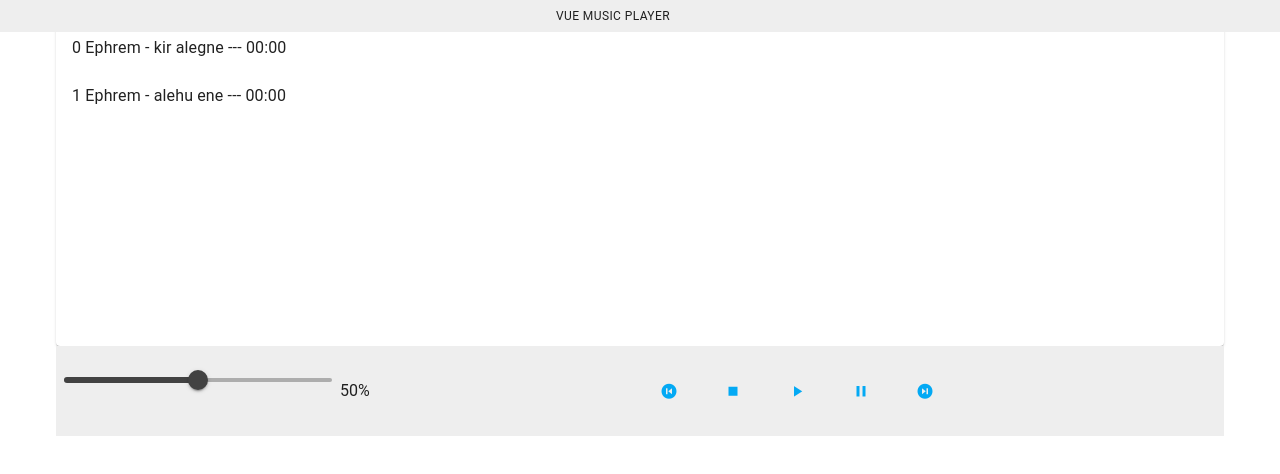
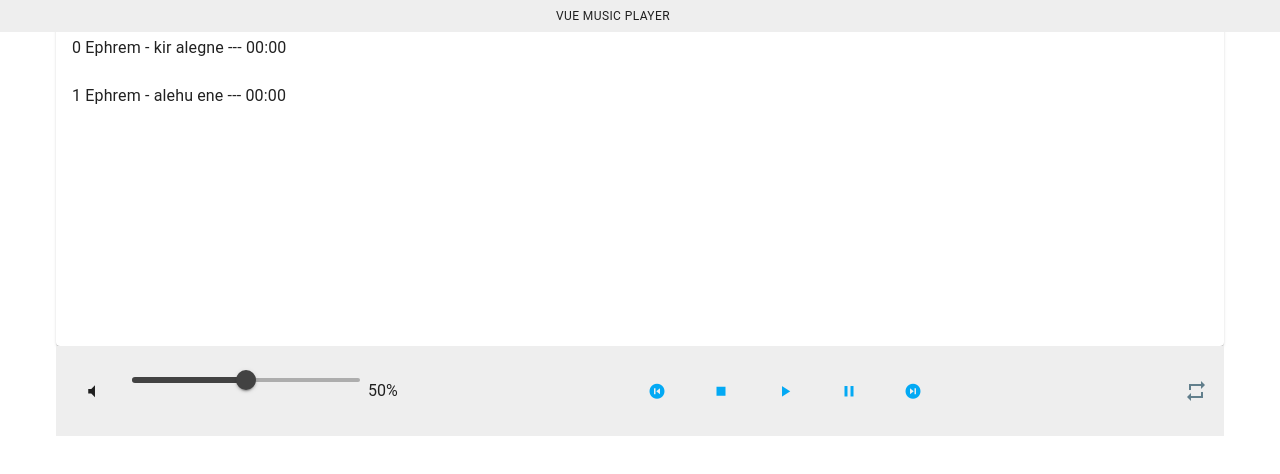
Before and after one commit to melese-jsi/mymusic, a Vue app: page / in a window 1280 px wide. Shown: the top 474 px of the page. Built offline with nearby package versions, Linux system fonts and the light colour scheme; no server answers.

Commit message:
new changes

```diff
--- a/src/App.vue
+++ b/src/App.vue
@@ -4,7 +4,7 @@
      <v-container>
       <player-title-bar-vue></player-title-bar-vue>
       <player-playlist-panel-vue :playlist="playlist" :selectedTrack="selectedTrack" @selecttrack="selectTrack" @playtrack="play"></player-playlist-panel-vue>
-       <player-controls-bars-vue  @playtrack="play" @pausetrack="pause" @stoptrack="stop" @skiptrack="skip"></player-controls-bars-vue>
+       <player-controls-bars-vue  @playtrack="play" @pausetrack="pause" @stoptrack="stop" @skiptrack="skip" :loop="loop" @toggleloop="toggleLoop"></player-controls-bars-vue>
      </v-container>
 
 
@@ -23,6 +23,18 @@ import PlayerTitleBarVue from './components/PlayerTitleBar.vue'
 
 
   export default {
+    data(){
+
+        return{
+          loop:false,
+          index:0,
+          selectedTrack : null,
+          playlist: [
+              {title: "kir alegne", artist: "Ephrem", howl: null, display: true},
+              {title: "alehu ene", artist: "Ephrem", howl: null, display: true}
+              ]
+        }
+    },
     components:{
       PlayerTitleBarVue,
       PlayerPlaylistPanelVue,
@@ -34,6 +46,10 @@ import PlayerTitleBarVue from './components/PlayerTitleBar.vue'
   }
 },
     methods:{
+      toggleLoop(loop){
+        this.loop = loop
+      },
+
       skip (direction) {
   let index = 0
   if (direction === "next") {
@@ -99,24 +115,21 @@ stop () {
   this.playing = false
 }
     },
-    data(){
 
-      return{
-        index:0,
-        selectedTrack : null,
-        playlist: [
-            {title: "kir alegne", artist: "Ephrem", howl: null, display: true},
-            {title: "alehu ene", artist: "Ephrem", howl: null, display: true}
-            ]
-      }
-    },
 
     created: function () {
   this.playlist.forEach( (track) => {
     let file = track.title.replace(/\s/g, "_")
     console.log(file)
     track.howl = new Howl({
-      src: [`./playlist/${file}.mp3`]
+      src: [`./playlist/${file}.mp3`],
+      onend: () => {
+        if (this.loop) {
+          this.play(this.index)
+        } else {
+          this.skip('next')
+        }
+     }
     })
 
   })
--- a/src/components/PlayerControlsBars.vue
+++ b/src/components/PlayerControlsBars.vue
@@ -1,7 +1,11 @@
 <template>
   <div>
     <v-toolbar  height=90>
-      <v-slider v-model="volume" @input="updateVolume(volume)" max="1" step="0.1"></v-slider>{{this.volume * 100 + '%'}}
+      <v-btn @click="toggleMute">
+        <v-icon v-show="!muted" icon="mdi-volume-low"></v-icon>
+        <v-icon v-show="muted" icon="mdi-volume-mute"></v-icon >
+    </v-btn>
+      <v-slider v-model="volume" @update:model-value="updateVolume(volume)" max="1" step="0.1"></v-slider>{{this.volume * 100 + '%'}}
       <v-spacer></v-spacer>
       <v-btn outline fab small color="light-blue" @click="skipTrack('prev')">
         <v-icon icon="mdi-skip-previous-circle"></v-icon>
@@ -22,6 +26,10 @@
         <v-icon icon="mdi-skip-next-circle"></v-icon>
       </v-btn>
       <v-spacer></v-spacer>
+      <v-btn flat icon @click="toggleLoop">
+          <v-icon color="light-blue" v-if="loop" icon="mdi-repeat-once"></v-icon>
+          <v-icon color="blue-grey" v-else icon="mdi-repeat"></v-icon>
+      </v-btn>
     </v-toolbar>
   </div>
 </template>
@@ -29,17 +37,30 @@
 
 
 export default {
+  props:{
+    loop:Boolean
+  },
   created: function () {
   Howler.volume(this.volume)
 },
   data(){
    return{
-    volume:0.5
+    volume:0.5,
+    muted:false
    }
   },
   methods: {
+    toggleLoop () {
+       this.$emit('toggleloop', !this.loop)
+     },
+    toggleMute()
+    {
+      this.muted = !this.muted
+      Howler.mute(this.muted)
+    },
     updateVolume (volume) {
         Howler.volume(volume)
+
 },
   playTrack(index) {
     this.$emit('playtrack', index)
--- a/src/components/PlayerPlaylistPanel.vue
+++ b/src/components/PlayerPlaylistPanel.vue
@@ -5,7 +5,8 @@
           v-for="(track, index) in playlist"
           :key="track.title"
           v-show="track.display">
-          <v-list-item-title @click="selectTrack(track)" @dblclick="playTrack(index)">
+          <!-- @dblclick="playTrack(index) -->
+          <v-list-item-title @click="selectTrack(track)" >
             {{ index  }} {{ track.artist }} - {{ track.title }} --- {{ calcLengthOfSong(track)}}
           </v-list-item-title>
           <v-spacer></v-spacer>
```
